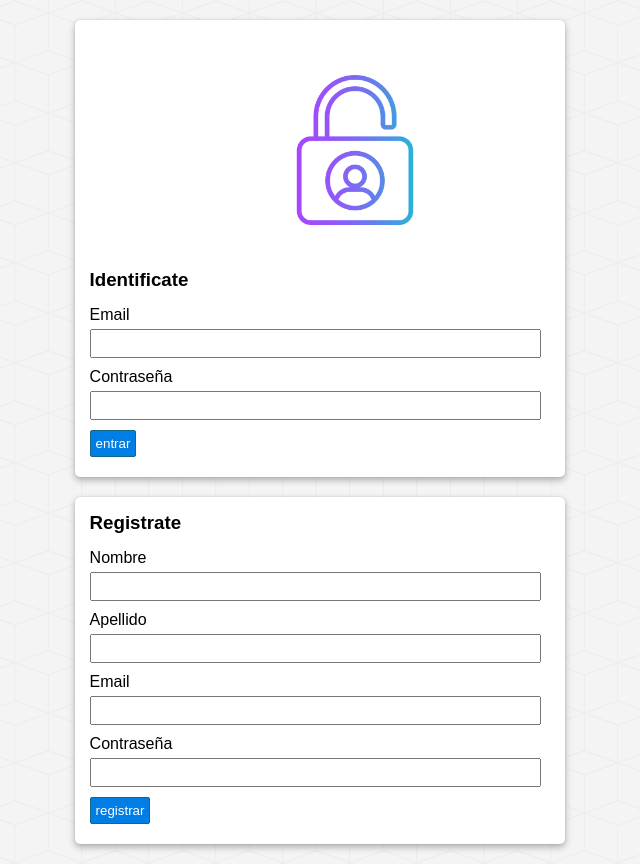
After one commit to AntonioAguilar27/Blog, a PHP site: page /includes/inicio.php in a window 1280 px wide. The commit adds this page. Shown: the whole page, without its empty margins (386-1026 px from the left). Run offline with PHP 8.4, Linux system fonts and the light colour scheme.

Commit message:
gran victorio

```diff
--- a/assets/css/style.css
+++ b/assets/css/style.css
@@ -146,6 +146,12 @@ body{
     margin-bottom: 15px;
 }
 
+.container{
+    max-width: 40%;
+    margin-top: 20px;
+    padding-left: 450px;
+}
+
 label,
 input[type="text"],
 input[type="email"],
@@ -268,3 +274,12 @@ input[type="submit"],
 #usuario-logueado {
     margin-top: 0;
 }
+
+
+.div-imagen-login img {
+    max-height: 150px;
+    justify-content: center;
+    padding-left: 190px;
+    margin-bottom: 40px;
+    margin-top: 40px;
+}
--- a/cerrar.php
+++ b/cerrar.php
@@ -6,4 +6,4 @@ session_start();
         session_destroy();
     }
 
-    header("Location: index.php");
+    header("Location: includes/inicio.php");
--- a/includes/conexion.php
+++ b/includes/conexion.php
@@ -11,6 +11,9 @@ mysqli_query($db , "SET NAMES 'utf8'");
 
 // inciar sesion
 
-session_start();
+if(!isset($_SESSION)){
+    session_start();
+}
+
 
 ?>
--- /dev/null
+++ b/includes/inicio.php
@@ -0,0 +1,75 @@
+<?php require_once '../includes/conexion.php'; ?>
+<?php require_once '../includes/helpers.php'; ?>
+
+<!DOCTYPE html>
+<html lang="en">
+<head>
+    <meta charset="UTF-8">
+    <meta name="viewport" content="width=device-width, initial-scale=1.0">
+    <link rel="stylesheet" href= "../assets/css/style.css"/>
+    <title>Login</title>
+</head>
+<body>
+<div class="container">
+            <div id="login" class="bloque">
+                <div class="div-imagen-login">
+                    <img src="../assets/img/acceso.png"" alt="img-login">
+                </div>
+                    <h3>Identificate</h3>
+                    <?php if(isset($_SESSION['error_login'])) : ?>
+                        <div class="alerta alerta-error">
+                            <?=$_SESSION['error_login']; ?>
+                        </div>
+                <?php endif; ?>
+
+                    <form action="../login.php" method="POST">
+                        <label for="email">Email</label>
+                        <input type="email" name="email" require>
+
+                        <label for="password">Contraseña</label>
+                        <input type="password" name="password" require>
+
+                        <input type="submit" value="entrar">
+                    </form>
+            </div>
+
+            <div id="register" class="bloque">
+                    <h3>Registrate</h3>
+                        <!-- Mostrar errores -->
+                    <?php if(isset($_SESSION['completado'])): ?>
+                        <div class="alerta alerta-exito">
+                    <?= $_SESSION['completado']?>
+                        </div>
+                    <?php elseif(isset($_SESSION['errores']['general'])): ?>
+                    <div class="alerta alerta-exito">
+                    <?= $_SESSION['errores']['general']?>
+                    </div>
+                    <?php elseif(isset($_SESSION['errores']['duplicado'])): ?>
+                    <div class="alerta alerta-exito">
+                    <?= $_SESSION['errores']['duplicado']?>
+                    </div>
+                    <?php endif; ?>
+                    <form action="../registro.php" method="POST">
+                        <label for="nombre">Nombre</label>
+                        <input type="text" name="nombre">
+                        <?php echo isset($_SESSION['errores']) ? mostrarError($_SESSION['errores'], 'nombre') : '' ?>
+
+                        <label for="apellidos">Apellido</label>
+                        <input type="text" name="apellidos">
+                        <?php echo isset($_SESSION['errores']) ? mostrarError($_SESSION['errores'], 'apellidos') : '' ?>
+
+                        <label for="email">Email</label>
+                        <input type="email" name="email">
+                        <?php echo isset($_SESSION['errores']) ? mostrarError($_SESSION['errores'], 'email') : '' ?>
+
+                        <label for="password">Contraseña</label>
+                        <input type="password" name="password">
+                        <?php echo isset($_SESSION['errores']) ? mostrarError($_SESSION['errores'], 'password') : '' ?>
+
+                        <input type="submit" value="registrar"  name="submit">
+                    </form>
+                    <?php borrarErrores(); ?>
+            </div>
+</div>
+</body>
+</html>
--- a/login.php
+++ b/login.php
@@ -41,13 +41,14 @@ if(isset($_POST)){    // recoger datos del formulario
             $_SESSION['error_login'] = "Login incorrecto!!";
 
         }
+        header('Location: index.php');
     } else {
         var_dump("no entro");
         // mensaje error
         $_SESSION['error_login'] = "Login incorrecto!!";
+
+        header('Location: includes/inicio.php');
     }
 }
 
 // redireccion al index
-
-header('Location: index.php');
--- a/registro.php
+++ b/registro.php
@@ -80,5 +80,5 @@ if(isset($_POST['submit'])){
           $_SESSION['errores'] = $errores;
     }
 }
-header('Location: index.php');
+header("Location: includes/inicio.php");
 ?>
```
Also changed, not shown: crear-categoria.php (added, +13 -0 lines), includes/lateral.php (+3 -59 lines), includes/redireccion.php (added, +9 -0 lines), assets/img/acceso.png (added).
